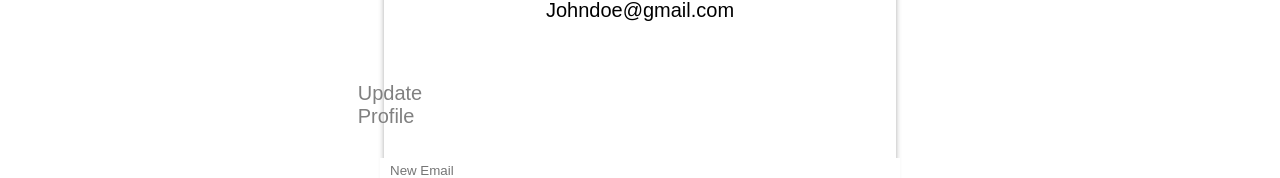
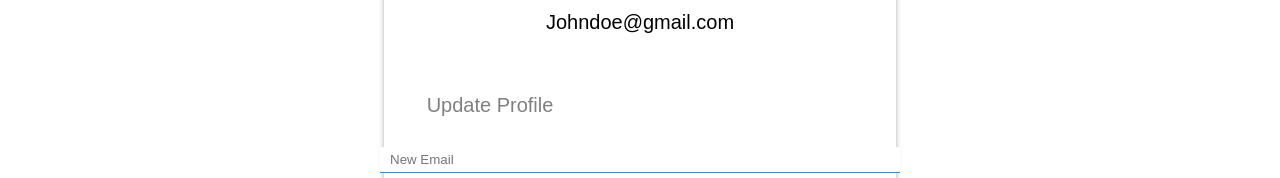
Before and after one commit to idygre/robotFrontEnd, a React (Create React App) app: page /Profile in a window 1280 px wide. Shown: the part 384-562 px from the top of the page. Built offline with nearby package versions, Linux system fonts and the light colour scheme.

Commit message:
Profile css update

```diff
--- a/src/app.css
+++ b/src/app.css
@@ -429,7 +429,7 @@ input {
 }
 
 .updateProfileText {
-  margin-right: 500px;
+  margin-right: 300px;
   margin-top: 40px;
   font-family: Arial, sans-serif;
   font-weight: normal;
```
